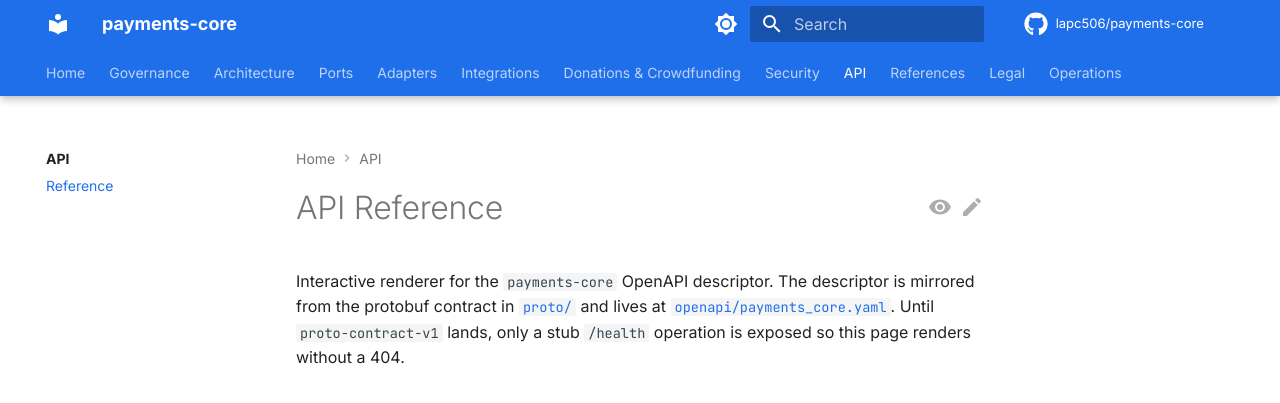
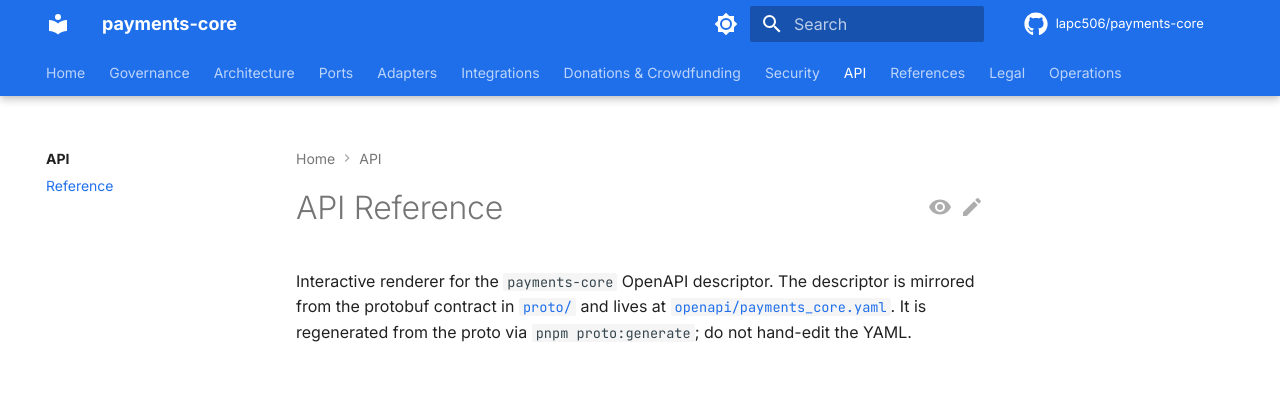
Before and after one commit to chimeranext/better-microservices, an MkDocs documentation site: the page built from services/payments-core/docs/content/docs/api/reference.md, in a window 1280 px wide and 900 px high. Shown: the top 403 px of the window. Built offline with MkDocs 1.6.1 and Material for MkDocs 9.7.7, drawn with Linux system fonts in a browser that asks for light colours; comment, search, counter and statistics services are not loaded.

Commit message:
feat(proto): payments-core v1 contract (services + events + OpenAPI) (#16)
Freeze the v1 gRPC contract per openspec/changes/proto-contract-v1.

- proto/lapc506/payments_core/v1/payments_core.proto — service
  PaymentsCore with 14 RPCs (InitiateCheckout, ConfirmCheckout,
  RefundPayment, ProcessWebhook, CreateSubscription, SwitchSubscription,
  CancelSubscription, HoldEscrow, ReleaseEscrow, DisputeEscrow,
  CreatePayout, InitiateAgenticPayment, GetPaymentHistory,
  ReconcileDaily). GatewayPreference enum (8 providers: AUTO + STRIPE +
  ONVOPAY + TILOPAY + DLOCAL + REVOLUT + CONVERA + RIPPLE_XRPL). Money
  value object, WalletToken with Apple Pay / Google Pay provider enum,
  oneof confirmation in ConfirmCheckoutRequest, required
  idempotency_key (tag 10) on every mutating RPC.
- proto/lapc506/payments_core/events/v1/payments_core_events.proto —
  14 typed events (4 Payment + 3 Subscription + 3 Escrow + 2 Payout +
  2 Donation).
- proto/buf.yaml — STANDARD lint (FILE breaking) minus
  RPC_REQUEST_STANDARD_NAME, RPC_RESPONSE_STANDARD_NAME, SERVICE_SUFFIX.
- proto/buf.gen.yaml — ts-proto → src/generated (gitignored) +
  openapiv2 → openapi/payments_core.yaml (committed).
- package.json — devDeps @bufbuild/buf, ts-proto, @grpc/grpc-js,
  google-protobuf. Scripts proto:lint, proto:generate, proto:breaking.
- .github/workflows/ci.yml — new proto job: buf lint + buf breaking
  (breaking is continue-on-error on the initial-landing PR, mandatory
  after).
- openapi/payments_core.yaml — replaces the stub with the generated
  full descriptor (881 lines, every RPC).
- docs/content/docs/api/reference.md — dropped the "until
  proto-contract-v1 lands" note.
- tsconfig{,.build}.json — exclude src/generated/ from strict build.

Unblocks domain-skeleton, stripe-adapter-p0, onvopay-adapter-p0, and
grpc-server-inbound.

Closes #13

Created by Claude Code on behalf of @lapc506

Co-authored-by: Claude Opus 4.7 (1M context) <noreply@anthropic.com>

```diff
--- a/services/payments-core/docs/content/docs/api/reference.md
+++ b/services/payments-core/docs/content/docs/api/reference.md
@@ -3,8 +3,8 @@
 Interactive renderer for the `payments-core` OpenAPI descriptor. The
 descriptor is mirrored from the protobuf contract in [`proto/`](https://github.com/lapc506/payments-core/tree/main/proto)
 and lives at [`openapi/payments_core.yaml`](https://github.com/lapc506/payments-core/blob/main/openapi/payments_core.yaml).
-Until `proto-contract-v1` lands, only a stub `/health` operation is exposed
-so this page renders without a 404.
+It is regenerated from the proto via `pnpm proto:generate`; do not hand-edit
+the YAML.
 
 <div>
 <elements-api
```
Also changed, not shown: 10 other files.
